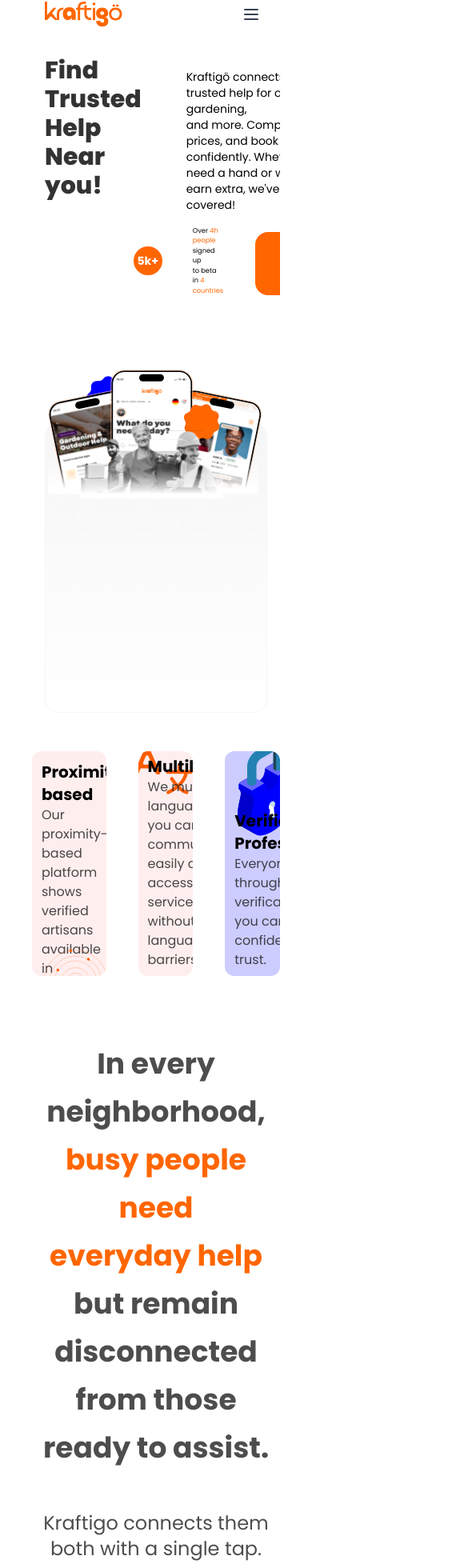
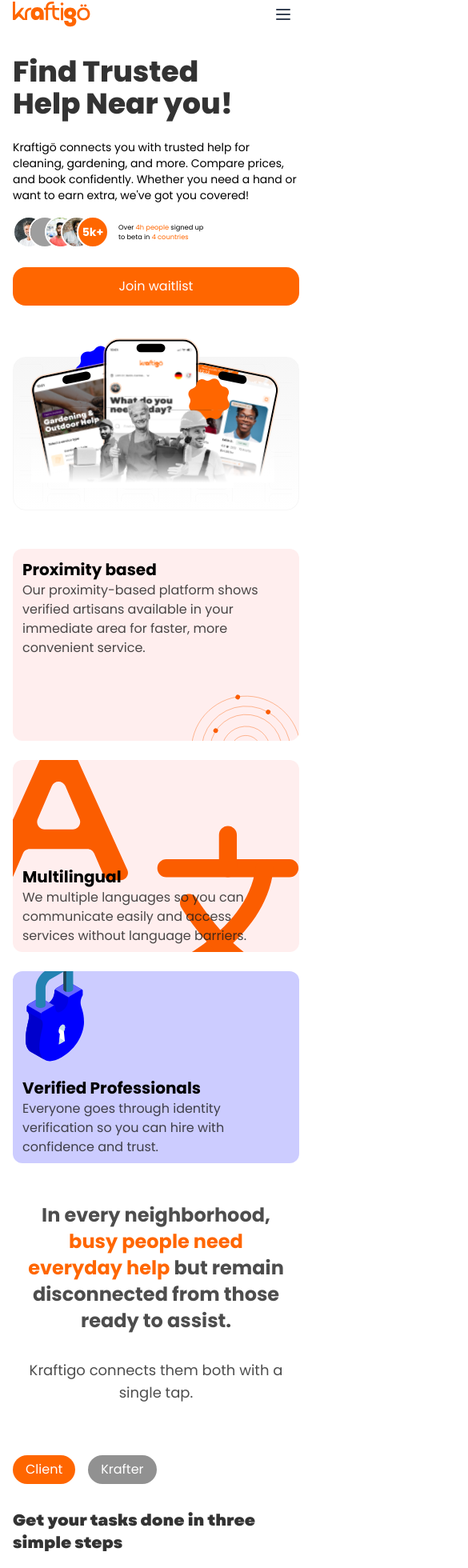
Before and after one commit to jsax4life/kraftigo-waitinglist-dev, a React (Vite) app: page / in a window 390 px wide. Shown: the part 26-1986 px from the top of the page at 80% size, 585 px wide, since content can reach past the window. Built offline with nearby package versions, Linux system fonts and the light colour scheme; no server answers; grey boxes are pictures that could not be loaded.

Commit message:
fix: improve mobile responsivene for home screen

```diff
--- a/src/components/AppFeatures.jsx
+++ b/src/components/AppFeatures.jsx
@@ -105,9 +105,9 @@
   };
 
   return (
-    <section className="py-12 relative mt-40">
+    <section className="py-12 relative mt-16 md:mt-40">
       {/* Header row */}
-      <div className="flex items-start justify-between mb-8">
+      <div className="flex flex-col sm:flex-row sm:items-start justify-between mb-8 gap-4">
         <div>
           <p className="text-sm flex items-center gap-1 mb-1">
             <span className="w-1 h-1 rounded-full bg-gray-500 inline-block"></span>
--- a/src/components/FAQ.jsx
+++ b/src/components/FAQ.jsx
@@ -45,7 +45,7 @@
         viewport={{ once: true }}
         transition={{ duration: 0.6 }}
       >
-        <h2 className="text-4xl font-bold text-[#000000CC] mb-3">
+        <h2 className="text-2xl md:text-4xl font-bold text-[#000000CC] mb-3">
           Frequently Asked Questions
         </h2>
         <p className="text-gray-600">
--- a/src/components/HowItWorks.jsx
+++ b/src/components/HowItWorks.jsx
@@ -8,52 +8,25 @@
     client: {
       title: "Get your tasks done in three simple steps",
       steps: [
-        {
-          id: "01",
-          title: "Search A Service",
-          description: "Search for any service you need help with.",
-        },
-        {
-          id: "02",
-          title: "Compare Nearby Krafters",
-          description:
-            "Compare distance, ratings, availability, price range, and trust signals.",
-        },
-        {
-          id: "03",
-          title: "Request A Quote Or Book",
-          description: "Chat, confirm scope, then book a time slot.",
-        },
+        { id: "01", title: "Search A Service", description: "Search for any service you need help with." },
+        { id: "02", title: "Compare Nearby Krafters", description: "Compare distance, ratings, availability, price range, and trust signals." },
+        { id: "03", title: "Request A Quote Or Book", description: "Chat, confirm scope, then book a time slot." },
       ],
       image: "/how.svg",
     },
     krafter: {
       title: "Start earning money on your terms",
       steps: [
-        {
-          id: "01",
-          title: "Sign up as a krafter and add your skills ",
-          description: "Search for any service you need help with.",
-        },
-        {
-          id: "02",
-          title:
-            "Find available krafts from marketplace or  get booked directly ",
-          description:
-            "Compare distance, ratings, availability, price range, and trust signals.",
-        },
-        {
-          id: "03",
-          title: "Get paid when you fulfill orders",
-          description: "Chat, confirm scope, then book a time slot.",
-        },
+        { id: "01", title: "Sign up as a krafter and add your skills", description: "Search for any service you need help with." },
+        { id: "02", title: "Find available krafts from marketplace or get booked directly", description: "Compare distance, ratings, availability, price range, and trust signals." },
+        { id: "03", title: "Get paid when you fulfill orders", description: "Chat, confirm scope, then book a time slot." },
       ],
       image: "/how2.svg",
     },
   };
 
   return (
-    <section className=" ">
+    <section>
       <motion.div
         className="text-center"
         initial={{ opacity: 0, y: 30 }}
@@ -62,13 +35,11 @@
         transition={{ duration: 0.6 }}
       >
         {/* Tabs */}
-        <div className="flex justify-left gap-4 mb-8 md:mb-12 relative z-20">
+        <div className="flex justify-start gap-4 mb-8 md:mb-12 relative z-20">
           <button
             onClick={() => setActiveTab("client")}
             className={`text-base md:text-lg px-4 py-1.5 rounded-full relative ${
-              activeTab === "client"
-                ? "text-white bg-[#FF6600]"
-                : "text-white bg-[#919191] "
+              activeTab === "client" ? "text-white bg-[#FF6600]" : "text-white bg-[#919191]"
             }`}
           >
             Client
@@ -76,9 +47,7 @@
           <button
             onClick={() => setActiveTab("krafter")}
             className={`text-base md:text-lg px-4 py-1.5 rounded-full relative ${
-              activeTab === "krafter"
-                ? "text-white bg-[#0000FF]"
-                : "text-white bg-[#919191]"
+              activeTab === "krafter" ? "text-white bg-[#0000FF]" : "text-white bg-[#919191]"
             }`}
           >
             Krafter
@@ -86,10 +55,11 @@
         </div>
       </motion.div>
 
-      <div className="flex items-start gap-20 relative z-10">
+      {/* On mobile: stacked. On desktop: side-by-side */}
+      <div className="flex flex-col md:flex-row md:items-start md:gap-20 relative z-10">
         {/* Left column — title + image */}
         <div className="flex-1 flex flex-col">
-          <p className="text-2xl font-bold font-garet text-[#000000CC] mb-4 w-100">
+          <p className="text-xl md:text-2xl font-bold font-garet text-[#000000CC] mb-4 md:w-100">
             {tabContent[activeTab].title}
           </p>
           <motion.div
@@ -103,15 +73,15 @@
               alt=""
               className={
                 activeTab === "krafter"
-                  ? "w-110 object-contain"
-                  : "w-full object-contain max-h-125"
+                  ? "w-full max-w-xs md:w-110 object-contain mx-auto md:mx-0 hidden md:block"
+                  : "w-full object-contain max-h-64 md:max-h-125 hidden md:block"
               }
             />
           </motion.div>
         </div>
 
         {/* Right column — steps */}
-        <div className="flex-1 space-y-10 ">
+        <div className="flex-1 space-y-4 md:space-y-10 mt-8 md:mt-0">
           {tabContent[activeTab].steps.map((step, index) => (
             <motion.div
               key={step.id}
@@ -121,26 +91,24 @@
               viewport={{ once: true }}
               transition={{ duration: 0.5, delay: index * 0.1 }}
             >
-              <div className="text-[40px] font-bold text-[#000000CC] shrink-0">
+              <div className="text-3xl md:text-[40px] font-bold text-[#000000CC] shrink-0">
                 {step.id}.
               </div>
               <div>
-                <h3 className="text-base md:text-lg font-bold text-[#000000CC]">
-                  {step.title}
-                </h3>
-                <p className="text-sm md:text-base text-gray-600">
-                  {step.description}
-                </p>
+                <h3 className="text-base md:text-lg font-bold text-[#000000CC]">{step.title}</h3>
+                <p className="text-sm md:text-base text-gray-600">{step.description}</p>
               </div>
             </motion.div>
           ))}
         </div>
       </div>
+
+      {/* Join waitlist button */}
       <div
         className={
           activeTab === "krafter"
             ? "flex justify-center mt-10"
-            : "flex justify-center -mt-30"
+            : "flex justify-center mt-8 md:-mt-30"
         }
       >
         <a
--- a/src/components/Navbar.jsx
+++ b/src/components/Navbar.jsx
@@ -5,7 +5,7 @@
   const [isOpen, setIsOpen] = useState(false);
 
   return (
-    <nav className="pt-6 md:pt-12 px-4 md:px-0 mx-10">
+    <nav className="pt-6 md:pt-12 px-4 md:px-0 md:mx-10">
       {/* Desktop Navigation */}
       <div className="hidden md:flex justify-between items-center gap-10">
         <div className="flex gap-15">
--- a/src/components/PressReleases.jsx
+++ b/src/components/PressReleases.jsx
@@ -32,7 +32,7 @@
             <span className="w-1 h-1 rounded-full bg-gray-500 inline-block"></span>
             Press Releases
           </p>
-          <h2 className="text-3xl font-bold font-garet text-[#000000CC]">
+          <h2 className="text-xl md:text-3xl font-bold font-garet text-[#000000CC]">
             Kraftigo Through The Eyes Of The Media
           </h2>
         </div>
--- a/src/pages/Home.jsx
+++ b/src/pages/Home.jsx
@@ -12,62 +12,49 @@
   return (
     <div>
       <Navbar />
-      <main className="mx-10">
-        <div className="mt-8 md:mt-34.25 flex flex-col items-center justify-center relative overflow-hidden mb-12 md:mb-20 px-4">
-          <section className="flex items-start gap-10 justify-between w-full">
+      <main className="mx-4 md:mx-10">
+        {/* ── Hero ── */}
+        <div className="mt-8 md:mt-34.25 flex flex-col items-center justify-center relative overflow-hidden mb-12 md:mb-20 px-0 md:px-4">
+          <section className="flex flex-col md:flex-row items-start gap-6 md:gap-10 justify-between w-full">
             <motion.div
-              className="relative z-10"
+              className="relative z-10 w-full md:w-auto"
               initial={{ opacity: 0, y: -50 }}
               animate={{ opacity: 1, y: 0 }}
               transition={{ duration: 0.8 }}
             >
-              <h1 className="text-3xl md:text-[74px]  text-left md:leading-15 font-extrabold font-gerat text-[#000000CC]">
+              <h1 className="text-4xl md:text-[74px] text-left md:leading-15 font-extrabold font-gerat text-[#000000CC]">
                 Find Trusted
                 <br />
                 Help Near you!
               </h1>
             </motion.div>
-            <div>
+
+            <div className="w-full md:w-auto">
               <motion.p
-                className="text-sm md:text-[16px] text-left relative z-10 mt-4 max-w-2xl px-4"
+                className="text-sm md:text-[16px] text-left relative z-10 mt-0 md:mt-4 max-w-2xl"
                 initial={{ opacity: 0 }}
                 animate={{ opacity: 1 }}
                 transition={{ duration: 0.8, delay: 0.2 }}
               >
                 Kraftigö connects you with trusted help for cleaning, gardening,{" "}
-                <br />
+                <br className="hidden md:block" />
                 and more. Compare prices, and book confidently. Whether you{" "}
-                <br />
+                <br className="hidden md:block" />
                 need a hand or want to earn extra, we've got you covered!
               </motion.p>
-              <div className="flex gap-10 ml-3">
+
+              <div className="flex flex-col sm:flex-row gap-6 sm:gap-10 ml-0 md:ml-3 mt-4">
                 <motion.div
-                  className="flex items-center gap-3 mt-4 relative z-10 "
+                  className="flex items-center gap-3 relative z-10"
                   initial={{ opacity: 0, scale: 0.8 }}
                   animate={{ opacity: 1, scale: 1 }}
                   transition={{ duration: 0.6, delay: 0.4 }}
                 >
                   <div className="flex items-center">
-                    <img
-                      src="/images/1.png"
-                      alt="User"
-                      className="w-10 h-10 rounded-full border-2 border-white"
-                    />
-                    <img
-                      src="/images/2.png"
-                      alt="User"
-                      className="w-10 h-10 rounded-full border-2 border-white -ml-5"
-                    />
-                    <img
-                      src="/images/3.png"
-                      alt="User"
-                      className="w-10 h-10 rounded-full border-2 border-white -ml-5"
-                    />
-                    <img
-                      src="/images/4.png"
-                      alt="User"
-                      className="w-10 h-10 rounded-full border-2 border-white -ml-5"
-                    />
+                    <img src="/images/1.png" alt="User" className="w-10 h-10 rounded-full border-2 border-white" />
+                    <img src="/images/2.png" alt="User" className="w-10 h-10 rounded-full border-2 border-white -ml-5" />
+                    <img src="/images/3.png" alt="User" className="w-10 h-10 rounded-full border-2 border-white -ml-5" />
+                    <img src="/images/4.png" alt="User" className="w-10 h-10 rounded-full border-2 border-white -ml-5" />
                     <div className="w-10 h-10 rounded-full bg-[#FF6600] flex items-center justify-center text-white font-bold text-sm -ml-5 border-2 border-white">
                       5k+
                     </div>
@@ -78,9 +65,10 @@
                     <span className="text-[#FF6600]">4 countries</span>
                   </p>
                 </motion.div>
+
                 <motion.a
                   href="#waitlist"
-                  className="text-base md:text-[18.24px] text-white bg-[#FF6600] rounded-2xl px-8 md:px-[60.69px] py-3 md:py-[10.35px] mt-6 hover:scale-105 transition-transform duration-300 hover:bg-[#ff6600cc] cursor-pointer relative z-10 inline-block"
+                  className="text-base md:text-[18.24px] text-white bg-[#FF6600] rounded-2xl px-8 md:px-[60.69px] py-3 md:py-[10.35px] hover:scale-105 transition-transform duration-300 hover:bg-[#ff6600cc] cursor-pointer relative z-10 inline-block text-center"
                   initial={{ opacity: 0, y: 20 }}
                   animate={{ opacity: 1, y: 0 }}
                   transition={{ duration: 0.6, delay: 0.6 }}
@@ -93,19 +81,16 @@
             </div>
           </section>
 
-          <section className="relative mt-40 w-full h-90.5 border border-[#F6F6F6] rounded-2xl bg-linear-to-b from-[#F6F6F6] to-[#FFFFFF]">
+          {/* Hero image box */}
+          <section className="relative mt-16 md:mt-40 w-full h-48 md:h-90.5 border border-[#F6F6F6] rounded-2xl bg-linear-to-b from-[#F6F6F6] to-[#FFFFFF]">
             <div className="inset-0 pointer-events-none z-0 overflow-hidden p-2">
-              <img
-                src="/boxes.svg"
-                alt="background"
-                className="w-full h-full object-cover opacity-90"
-              />
+              <img src="/boxes.svg" alt="background" className="w-full h-full object-cover opacity-90" />
             </div>
-            <div className="absolute -top-25 left-0 w-full h-full">
+            <div className="absolute -top-10 md:-top-25 left-0 w-full h-full">
               <img
                 src="/hero.svg"
                 alt="Hero"
-                className="w-full max-w-3xl h-auto mt-8 md:mt-16 mx-auto"
+                className="w-full max-w-xs md:max-w-3xl h-auto mt-4 md:mt-16 mx-auto"
                 width={1322}
                 height={772}
                 decoding="async"
@@ -115,26 +100,21 @@
             </div>
           </section>
         </div>
-        <section className="mb-20 flex gap-10">
-          <div className="relative bg-[#FFEEEE] rounded-xl w-150 h-70.25 p-3 overflow-hidden">
+
+        {/* ── Feature cards ── */}
+        <section className="mb-12 md:mb-20 flex flex-col md:flex-row gap-6 md:gap-10">
+          <div className="relative bg-[#FFEEEE] rounded-xl w-full md:w-150 h-60 md:h-70.25 p-3 overflow-hidden">
             <h2 className="font-bold text-xl">Proximity based</h2>
             <p className="text-[#1C1C1CCC]">
               Our proximity-based platform shows verified artisans available in{" "}
-              <br />
+              <br className="hidden md:block" />
               your immediate area for faster, more convenient service.
             </p>
-            <img
-              src="/proximity.svg"
-              alt="proximity"
-              className="absolute bottom-0 right-0"
-            />
+            <img src="/proximity.svg" alt="proximity" className="absolute bottom-0 right-0 w-40 md:w-auto" />
           </div>
-          <div className="relative bg-[#FFEEEE] rounded-xl w-100 h-70.25 p-3 overflow-hidden">
-            <img
-              src="/multi.svg"
-              alt="multi"
-              className="absolute top-0 left-0"
-            />
+
+          <div className="relative bg-[#FFEEEE] rounded-xl w-full md:w-100 h-60 md:h-70.25 p-3 overflow-hidden">
+            <img src="/multi.svg" alt="multi" className="absolute top-0 left-0 w-full object-cover" />
             <div className="absolute bottom-0">
               <h2 className="font-bold text-xl">Multilingual</h2>
               <p className="text-[#1C1C1CCC] pb-2">
@@ -143,7 +123,8 @@
               </p>
             </div>
           </div>
-          <div className="relative bg-[#0000FF33] rounded-xl w-100 h-70.25 p-3 overflow-hidden">
+
+          <div className="relative bg-[#0000FF33] rounded-xl w-full md:w-100 h-60 md:h-70.25 p-3 overflow-hidden">
             <img src="/lock.svg" alt="lock" className="absolute top-0 left-4" />
             <div className="absolute bottom-0">
               <h2 className="font-bold text-xl">Verified Professionals</h2>
@@ -155,16 +136,18 @@
             </div>
           </div>
         </section>
+
+        {/* ── Neighborhood text + HowItWorks ── */}
         <section>
-          <div className="text-center mb-40">
-            <h2 className="font-bold text-4xl text-[#000000B2] leading-15">
+          <div className="text-center mb-16 md:mb-40 px-4">
+            <h2 className="font-bold text-2xl md:text-4xl text-[#000000B2] leading-snug md:leading-15">
               In every neighborhood,{" "}
               <span className="text-[#FF6600]">
                 busy people need <br /> everyday help
               </span>{" "}
-              but remain disconnected <br /> from those ready to assist.
+              but remain disconnected <br className="hidden md:block" /> from those ready to assist.
             </h2>
-            <p className="text-[#000000B2] text-2xl mt-12">
+            <p className="text-[#000000B2] text-lg md:text-2xl mt-8 md:mt-12">
               Kraftigo connects them both with a single tap.
             </p>
           </div>
```
Also changed, not shown: src/components/CtaBanner.jsx (+62 -25 lines).
